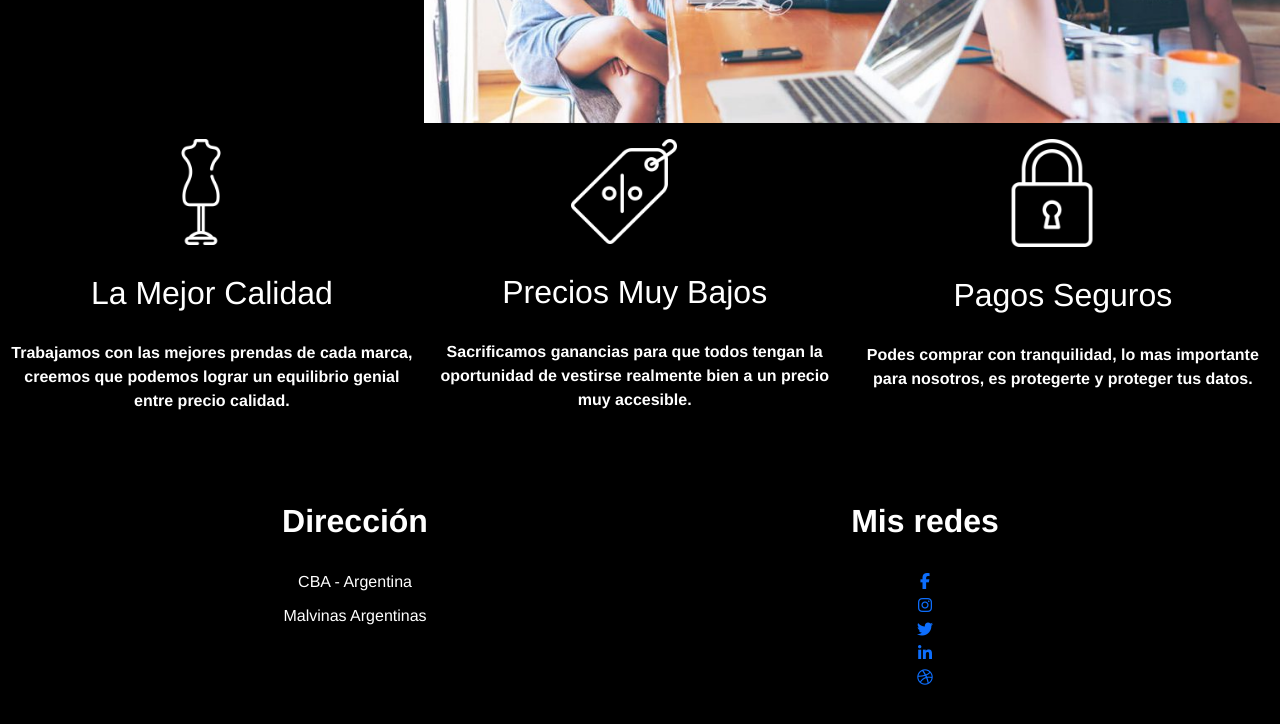
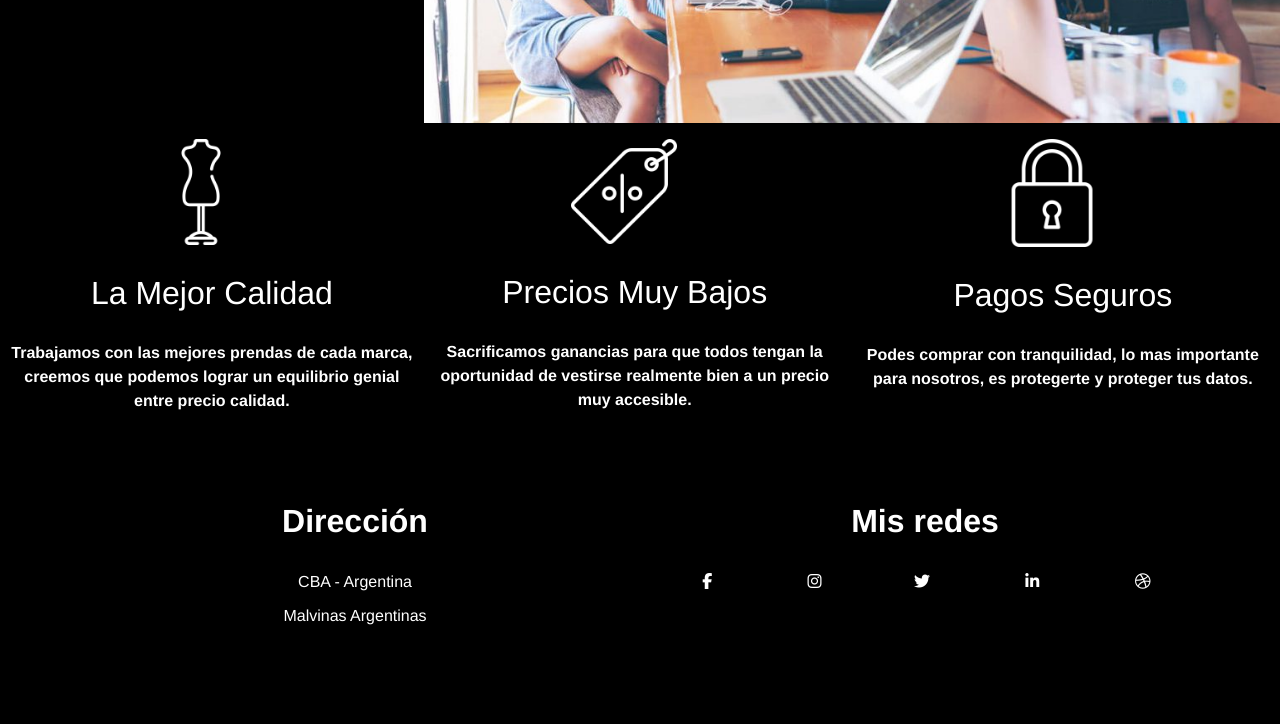
Before and after one commit to LucasQuinteros12/proyectoLondon, a website: page pages/sobrenosotros.html in a window 1280 px wide. Shown: the part 596-1320 px from the top of the page. After the commit the page ends 1284 px from the top, so only its background shows below. Drawn offline with nearby package versions, Linux system fonts and the light colour scheme.

Commit message:
iconos blancos, mapa achicado, texto en sobre nosotros centrado

```diff
--- a/pages/sobrenosotros.html
+++ b/pages/sobrenosotros.html
@@ -95,6 +95,7 @@
                 proteger tus datos.</p>
         </div>
     </div>
+
     <!-- Footer -->
     <footer class="text-center footer-style footer-contacto">
         <div class="container">
@@ -110,29 +111,33 @@
                 </div>
                 <div class="col-md-6 footer-col">
                     <h2>Mis redes</h2>
-                    <ul class="list-inline">
+                    <ul class="list-inline icons">
                         <li>
-                            <a target="_blank" href="https://www.facebook.com/lucas.quinteros.528/" class="btn-social btn-outline"><i
-                                    class="fa fa-fw fa-facebook"></i></a>
+                            <a target="_blank" href="https://www.facebook.com/lucas.quinteros.528/"
+                                class="btn-social btn-outline"><i class="fa fa-fw fa-facebook"
+                                    style="color: white;"></i></a>
                         </li>
                         <li>
-                            <a target="_blank" href="https://www.instagram.com/miqueas.lukas/" class="btn-social btn-outline"><i
-                                class="fa fa-instagram"></i></a>
+                            <a target="_blank" href="https://www.instagram.com/miqueas.lukas/"
+                                class="btn-social btn-outline"><i class="fa fa-instagram" style="color: white;"></i></a>
                         </li>
                         <li>
-                            <a target="_blank" href="https://twitter.com/lukasmiqueas23" class="btn-social btn-outline"><i
-                                    class="fa fa-fw fa-twitter"></i></a>
+                            <a target="_blank" href="https://twitter.com/lukasmiqueas23"
+                                class="btn-social btn-outline"><i class="fa fa-fw fa-twitter"
+                                    style="color: white;"></i></a>
                         </li>
                         <li>
-                            <a target="_blank" href="https://www.linkedin.com/in/lucas-quinteros-8300a7239/" class="btn-social btn-outline"><i
-                                    class="fa fa-fw fa-linkedin"></i></a>
+                            <a target="_blank" href="https://www.linkedin.com/in/lucas-quinteros-8300a7239/"
+                                class="btn-social btn-outline"><i class="fa fa-fw fa-linkedin"
+                                    style="color: white;"></i></a>
                         </li>
                         <li>
-                            <a target="_blank" href="#" class="btn-social btn-outline"><i
-                                    class="fa fa-fw fa-dribbble"></i></a>
+                            <a target="_blank" href="#" class="btn-social btn-outline"><i class="fa fa-fw fa-dribbble"
+                                    style="color: white;"></i></a>
                         </li>
                     </ul>
                 </div>
+
             </div>
         </div>
     </footer>
--- a/scss/estilos.scss
+++ b/scss/estilos.scss
@@ -396,13 +396,14 @@ p {
   height: 0;
 }
 .map-container iframe {
-  left: 0;
+  left: 12%;
   top: 0;
-  height: 100%;
-  width: 100%;
+  height: 70%;
+  width: 75%;
   position: absolute;
 }
-/* footer */
+
+// footer
 
 .footer-style {
   padding-top: 50px;
@@ -426,8 +427,17 @@ p {
   padding: 25px 0;
   background-color: black;
 }
+
+.footer-col .icons{
+  display: flex;
+  justify-content: space-around;
+}
+
 // Propiedades Medios de Pago
-div {
+.mediosDePago{
+  display: flex;
+  flex-direction: column;
+  justify-content: center;
   .subTituloPagos {
     margin-top: 3%;
     font-size: 18px;
```
Also changed, not shown: index.html (+11 -7 lines), pages/catalogo.html (+7 -7 lines), pages/contacto.html (+12 -7 lines), pages/mediosdepago.html (+9 -7 lines), styles/main.css.
